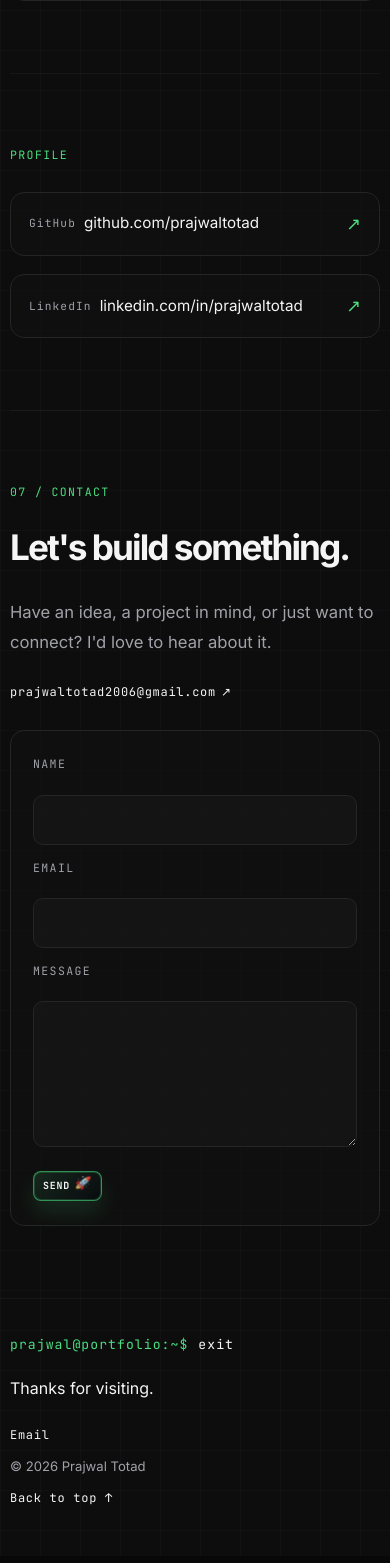
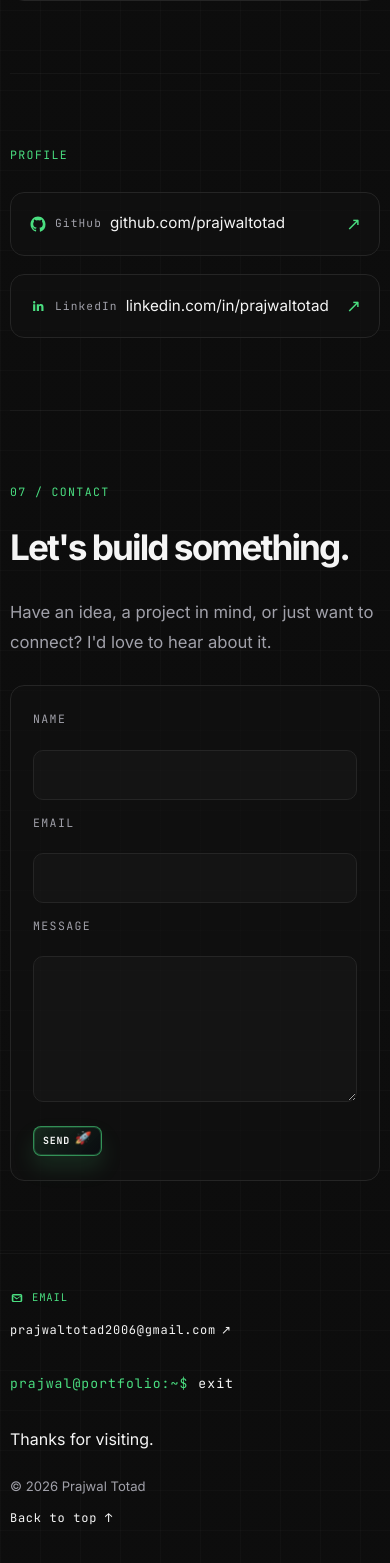
Before and after one commit to prajwaltotad/myportfolio, a React (Vite) app: page / in a window 390 px wide. Shown: the part 7070-8633 px from the top of the page. Built offline with nearby package versions, Linux system fonts and the light colour scheme.

Commit message:
Update Contact section

```diff
--- a/src/App.css
+++ b/src/App.css
@@ -935,7 +935,7 @@
 
 .profile-item {
   display: grid;
-  grid-template-columns: auto minmax(0, 1fr) auto;
+  grid-template-columns: auto auto minmax(0, 1fr) auto;
   align-items: center;
   gap: 10px;
   min-width: 0;
@@ -947,6 +947,22 @@
   background: rgba(17, 17, 17, 0.72);
   transition: transform 0.25s cubic-bezier(0.2, 0.8, 0.2, 1),
     border-color 0.25s ease, background-color 0.25s ease, box-shadow 0.25s ease;
+}
+
+.profile-icon {
+  display: inline-flex;
+  align-items: center;
+  justify-content: center;
+  width: 18px;
+  height: 18px;
+  color: var(--terminal-green);
+  flex-shrink: 0;
+}
+
+.profile-icon svg {
+  width: 100%;
+  height: 100%;
+  display: block;
 }
 
 #profiles.reveal.is-visible .profile-item {
@@ -1061,6 +1077,37 @@
   margin-top: 26px;
 }
 
+.footer-email-block {
+  margin: 0 0 18px;
+}
+
+.contact-email-label {
+  display: inline-flex;
+  align-items: center;
+  gap: 8px;
+  width: fit-content;
+  color: var(--terminal-green);
+  font-family: var(--font-mono);
+  font-size: 0.66rem;
+  letter-spacing: 0.08em;
+  text-transform: uppercase;
+}
+
+.contact-email-icon {
+  display: inline-flex;
+  align-items: center;
+  justify-content: center;
+  width: 14px;
+  height: 14px;
+  flex-shrink: 0;
+}
+
+.contact-email-icon svg {
+  width: 100%;
+  height: 100%;
+  display: block;
+}
+
 .mini-links a,
 .footer-links a,
 .back-to-top {
@@ -1080,8 +1127,13 @@
 }
 
 .mini-links .contact-email {
-  justify-self: start;
+  display: inline-flex;
+  align-items: center;
+  justify-content: flex-start;
   width: fit-content;
+  min-height: 28px;
+  padding: 4px 0;
+  text-align: left;
   -webkit-user-select: text;
   user-select: text;
 }
@@ -1270,6 +1322,12 @@
 
 .footer-terminal {
   max-width: 420px;
+  display: grid;
+  gap: 12px;
+}
+
+.footer-email-block {
+  margin-top: 0;
 }
 
 .footer-message {
@@ -1543,7 +1601,7 @@
   }
 
   .profile-item {
-    grid-template-columns: auto minmax(0, 1fr) auto;
+    grid-template-columns: auto auto minmax(0, 1fr) auto;
     align-items: center;
     justify-items: start;
     gap: 8px;
--- a/src/App.tsx
+++ b/src/App.tsx
@@ -521,6 +521,17 @@ function App() {
           <div className="profile-panel">
             {profileLinks.map((link) => (
               <a key={link.label} className="profile-item" href={link.href} target="_blank" rel="noreferrer">
+                <span className="profile-icon" aria-hidden="true">
+                  {link.label === 'GitHub' ? (
+                    <svg viewBox="0 0 24 24" fill="currentColor" aria-hidden="true">
+                      <path d="M12 2C6.477 2 2 6.598 2 12.253c0 4.52 2.865 8.349 6.839 9.704.5.093.682-.224.682-.5 0-.245-.009-.894-.014-1.753-2.782.621-3.369-1.375-3.369-1.375-.455-1.19-1.11-1.507-1.11-1.507-.909-.637.069-.624.069-.624 1.004.073 1.533 1.061 1.533 1.061.893 1.571 2.342 1.117 2.912.854.09-.663.349-1.117.634-1.374-2.221-.26-4.557-1.144-4.557-5.093 0-1.125.39-2.046 1.03-2.764-.103-.26-.447-1.307.098-2.724 0 0 .841-.278 2.755 1.057A9.53 9.53 0 0 1 12 7.149c.851.004 1.708.118 2.507.347 1.913-1.335 2.753-1.057 2.753-1.057.547 1.417.202 2.464.099 2.724.642.718 1.028 1.639 1.028 2.764 0 3.958-2.34 4.83-4.569 5.085.36.319.678.946.678 1.907 0 1.377-.012 2.486-.012 2.824 0 .278.18.599.688.497A10.256 10.256 0 0 0 22 12.253C22 6.598 17.523 2 12 2Z"/>
+                    </svg>
+                  ) : (
+                    <svg viewBox="0 0 24 24" fill="currentColor" aria-hidden="true">
+                      <path d="M6.94 8.5A1.56 1.56 0 1 1 6.94 5.38a1.56 1.56 0 0 1 0 3.12ZM5.5 9.75h2.88v8.75H5.5V9.75Zm4.87 0h2.76v1.2h.04c.38-.73 1.32-1.5 2.72-1.5 2.91 0 3.45 1.91 3.45 4.39v4.66h-2.88v-4.37c0-1.04-.02-2.38-1.45-2.38-1.46 0-1.68 1.14-1.68 2.31v4.44H10.37V9.75Z"/>
+                    </svg>
+                  )}
+                </span>
                 <span className="profile-label">{link.label}</span>
                 <span className="profile-value">{link.value}</span>
                 <span className="profile-arrow" aria-hidden="true">
@@ -543,12 +554,6 @@ function App() {
                 Have an idea, a project in mind, or just want to connect? I&apos;d love to
                 hear about it.
               </p>
-              <div className="mini-links">
-                <a className="contact-email" href="mailto:prajwaltotad2006@gmail.com">
-                  <span className="contact-email-text">prajwaltotad2006@gmail.com</span>
-                  <span className="contact-email-arrow" aria-hidden="true">↗</span>
-                </a>
-              </div>
             </div>
 
             <form
@@ -582,6 +587,20 @@ function App() {
       <footer className="site-footer">
         <div className="container footer-inner">
           <div className="footer-terminal">
+            <div className="mini-links footer-email-block">
+              <div className="contact-email-label" aria-label="Email label">
+                <span className="contact-email-icon" aria-hidden="true">
+                  <svg viewBox="0 0 24 24" fill="currentColor" aria-hidden="true">
+                    <path d="M3 7.75A2.75 2.75 0 0 1 5.75 5h12.5A2.75 2.75 0 0 1 21 7.75v8.5A2.75 2.75 0 0 1 18.25 19H5.75A2.75 2.75 0 0 1 3 16.25v-8.5Zm2.08-.25 6.92 5.02 6.92-5.02H5.08Zm13.17 1.86-6.47 4.7a1 1 0 0 1-1.16 0L5.75 9.36v6.89c0 .41.34.75.75.75h10.99a.75.75 0 0 0 .75-.75V9.36Z"/>
+                  </svg>
+                </span>
+                <span className="contact-email-tag">Email</span>
+              </div>
+              <a className="contact-email" href="mailto:prajwaltotad2006@gmail.com">
+                <span className="contact-email-text">prajwaltotad2006@gmail.com</span>
+                <span className="contact-email-arrow" aria-hidden="true">↗</span>
+              </a>
+            </div>
             <p className="terminal-prompt compact">
               <span className="prompt">prajwal@portfolio:~$</span>
               <span className="command">exit</span>
@@ -590,9 +609,6 @@ function App() {
           </div>
 
           <div className="footer-meta">
-            <div className="footer-links">
-              <a href="mailto:prajwaltotad2006@gmail.com">Email</a>
-            </div>
             <p>© 2026 Prajwal Totad</p>
             <a href="#home" className="back-to-top">
               Back to top ↑
```
